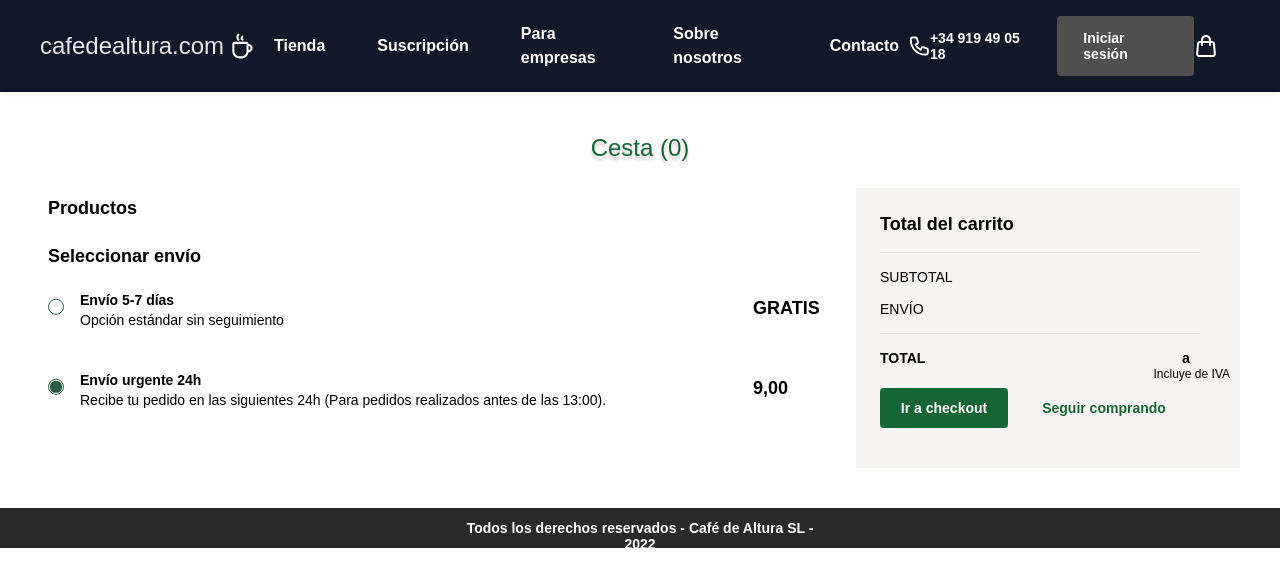
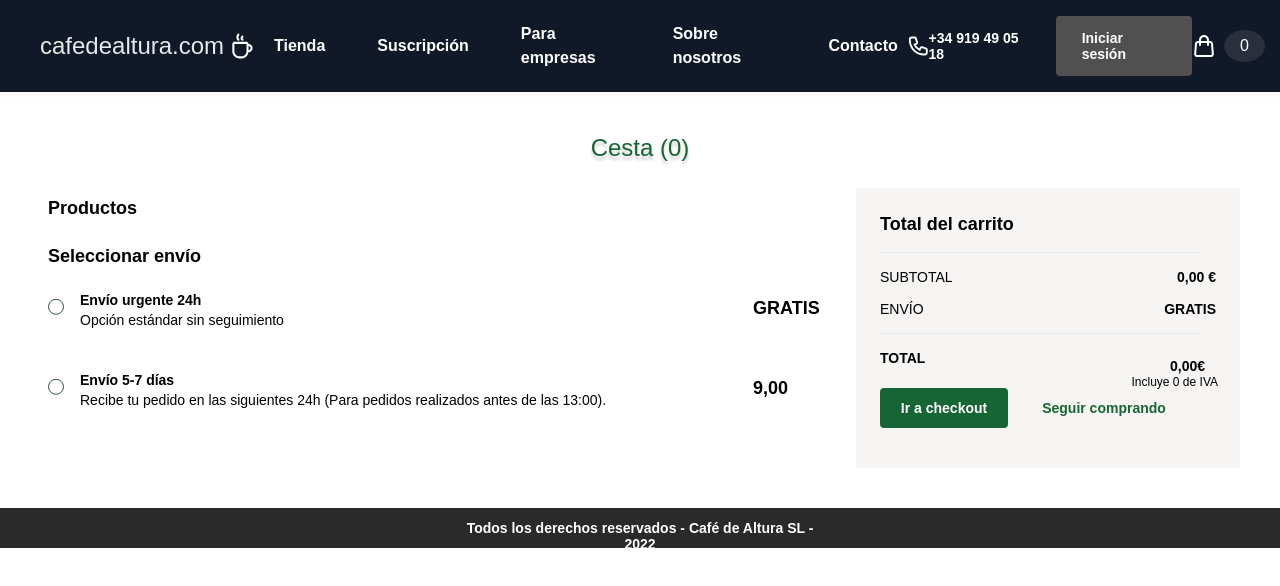
Before and after one commit to DaviBataglia20/cafeDeAlturaConReact, a React (Create React App) app in the folder cafe-de-altura-con-react/: page /Cesta in a window 1280 px wide. Shown: the top 586 px of the page. Built offline with nearby package versions, Linux system fonts and the light colour scheme.

Commit message:
carrito terminado

```diff
--- a/cafe-de-altura-con-react/src/App.js
+++ b/cafe-de-altura-con-react/src/App.js
@@ -10,18 +10,21 @@ function App() {
 
   const [cart, setCart] = useState(JSON.parse(localStorage.getItem('cart')) || [])
 
-
+  const[counter,setCounter] = useState("ola")
 
   useEffect(() => {
-    console.log(cart)
     localStorage.setItem('cart', JSON.stringify(cart))
+    setCounter(prev => {
+      const len = cart.reduce((acc,e) => acc += e.quantity , 0)
+      return len
+  })
   },[cart])
 
 
   return (
     <div className="w-full  min-h-screen">
       <BrowserRouter>
-        <CartContext.Provider value={{cart, setCart}}>
+        <CartContext.Provider value={{cart, setCart,counter}}>
           <Routes>
             <Route path="/" element={<HomePage />} />
             <Route path="Shop" element={<Shop />} />
--- /dev/null
+++ b/cafe-de-altura-con-react/src/components/CircleCount/CircleCount.jsx
@@ -0,0 +1,6 @@
+export default function CircleCount({counter}){
+    return(
+        <div className="flex flex-col justify-center items-center p-4 gap-4 w-[1px} h-[10px] bg-[#F7F5F31A] rounded-[50%] text-white">{counter}</div>
+    )
+
+}
--- a/cafe-de-altura-con-react/src/components/CoffeCard/CoffeCard.jsx
+++ b/cafe-de-altura-con-react/src/components/CoffeCard/CoffeCard.jsx
@@ -9,9 +9,9 @@ const {setCart} =useContext(CartContext)
 
         setCart( prev => {
             const cart = [...prev]
-            const Index = cart.findIndex(e => e.brand === brand)
-            if(Index != -1){
-                cart[Index].quantity += 1
+            const i = cart.findIndex(e => e.brand === brand)
+            if(i != -1){
+                cart[i].quantity += 1
                 return cart
             }else{
                 cart.push({
--- a/cafe-de-altura-con-react/src/components/ContadorCesta/ContadorCesta.jsx
+++ b/cafe-de-altura-con-react/src/components/ContadorCesta/ContadorCesta.jsx
@@ -1,5 +1,11 @@
+import { useContext, } from "react"
+import { CartContext } from "../../App"
 export default function ContadorCesta(){
+    const {counter} =useContext(CartContext)
+
+
+
     return(
-        <h2 className="font-medium text-2xl text-green-800 text-shadow-texto-sombra">Cesta (0)</h2>
+        <h2 className="font-medium text-2xl text-green-800 text-shadow-texto-sombra">Cesta ({counter})</h2>
     )
 }
--- a/cafe-de-altura-con-react/src/components/Envio/Envio.jsx
+++ b/cafe-de-altura-con-react/src/components/Envio/Envio.jsx
@@ -1,8 +1,13 @@
-export default function Envio({titulo,texto,total}){
+import { useState } from "react"
+export default function Envio({titulo,texto,total,setEnvio,envio,}){
+
+    const cambio = (e) =>{
+        setEnvio(prev => total )
+    }
 
     return(
         <div className="box-content flex flex-row items-center p-0 h-8 gap-[16px] w-[776px]">
-            <input className="inputEnvio"  checked  type="radio"  name="tipoDeEnvio" id={titulo} value = ""/>
+            <input onClick={cambio} className="inputEnvio"  type="radio"  name="tipoDeEnvio" id={titulo} value = {total}/>
             <div className="flex flex-col items-start p-0 h-8 gap-[4px] w-[657px]">
                 <h2 className="not-italic font-semibold text-sm leading-4 text-black">{titulo}
 </h2>
--- a/cafe-de-altura-con-react/src/components/Section/Cestap.jsx
+++ b/cafe-de-altura-con-react/src/components/Section/Cestap.jsx
@@ -2,27 +2,34 @@ import CestaProducto from "../CestaProducto/CestaProducto"
 import Envio from "../Envio/Envio"
 import TotalCarrito from "../TotalCarrito/TotalCarrito"
 import ContadorCesta from "../ContadorCesta/ContadorCesta"
-import { useContext } from "react"
+import { useContext, useState,useEffect } from "react"
 import { CartContext } from "../../App"
 export default function Cestap (){
+    const [envio,setEnvio] = useState("GRATIS");
+    useEffect(() => {
+        console.log(envio)
+      },[envio])
+
+
     const {cart} =useContext(CartContext)
+
     return(
         <div className="flex flex-col items-center p-10 w-full gap-[24px] ">
-            <ContadorCesta/>
+            <ContadorCesta cart={cart}/>
             <div className="flex flex-row justify-center items-start p-0 w-full gap-[24px]">
                 <div className="flex flex-col items-start p-2 h-auto gap-[24px]">
                     <h3 className="not-italic font-semibold text-lg leading-6">Productos</h3>
                     {cart.map((product, i) => {
                         return (
-                            <CestaProducto _id={product._id}  brand={product.brand} img_url={product.img_url} price={product.price} key={i}/>
+                            <CestaProducto _id={product._id}  brand={product.brand} img_url={product.img_url} price={product.price} quantity={product.quantity} key={i}/>
                         )
                     })}
                     <h3 className="not-italic font-semibold text-lg leading-6">Seleccionar envío</h3>
-                    <Envio titulo={"Envío 5-7 días"} texto={"Opción estándar sin seguimiento"} total={"GRATIS"}/>
+                    <Envio envio={envio} setEnvio={setEnvio} titulo={"Envío urgente 24h"} texto={"Opción estándar sin seguimiento"} total ={"GRATIS"}/>
                     <div></div>
-                    <Envio titulo={"Envío urgente 24h"} texto={"Recibe tu pedido en las siguientes 24h (Para pedidos realizados antes de las 13:00)."} total={"9,00"}/>
+                    <Envio  envio={envio} setEnvio={setEnvio}  titulo={"Envío 5-7 días"}  texto={"Recibe tu pedido en las siguientes 24h (Para pedidos realizados antes de las 13:00)."} total={"9,00"} />
                 </div>
-            <TotalCarrito/>
+            <TotalCarrito cart = {cart} envio ={envio}/>
             </div>
         </div>
     )
--- a/cafe-de-altura-con-react/src/components/Section/Header.jsx
+++ b/cafe-de-altura-con-react/src/components/Section/Header.jsx
@@ -3,8 +3,11 @@ import NavLink from "../NavLink/Navlink"
 import IconoTelefono from "../IconoTelefono/IconoTelefono"
 import Button from "../Button/Button"
 import IconoCesta from "../IconoCesta/IconoCesta"
-
+import { useContext, } from "react"
+import { CartContext } from "../../App"
+import CircleCount from "../CircleCount/CircleCount"
 export default function Header(){
+    const {counter} =useContext(CartContext)
     return(
     <div className="w-full bg-gray-900 flex flex-row justify-between items-center py-3 px-10 shadow-header">
        <LogoCafe/>
@@ -24,6 +27,7 @@ export default function Header(){
         </div>
         <div className="flex flex-row items-center p-0 w-12 h-6 cursor-pointer gap-2">
             <IconoCesta/>
+            <CircleCount counter={counter}/>
         </div>
     </div>
     )
--- a/cafe-de-altura-con-react/src/components/SumarRestarProducto/SumarRestarProducto.jsx
+++ b/cafe-de-altura-con-react/src/components/SumarRestarProducto/SumarRestarProducto.jsx
@@ -1,12 +1,37 @@
-export default function SumarRestarProducto(){
+import { useContext, useState } from "react"
+import { CartContext } from "../../App"
+export default function SumarRestarProducto({quantity,_id}){
+
+    const {cart,setCart} =useContext(CartContext)
+
+
+    const sum = () =>{
+        setCart(prev =>{
+            const i = prev.findIndex(e => e._id === _id)
+            prev[i].quantity += 1
+            return [...prev]
+        })
+    }
+    const res = () =>{
+        setCart(prev =>{
+            const i = prev.findIndex(e => e._id === _id)
+            if(prev[i].quantity > 1) {
+                prev[i].quantity -= 1
+            } else {
+                prev.splice(i, 1);
+            }
+            return [...prev]
+        })
+    }
+
     return(
         <>
-        <button className="bg-white cursor-pointer border-0"><svg width="14" height="3" viewBox="0 0 14 3" fill="none" xmlns="http://www.w3.org/2000/svg">
+        <button onClick={res} className="bg-white cursor-pointer border-0"><svg width="14" height="3" viewBox="0 0 14 3" fill="none" xmlns="http://www.w3.org/2000/svg">
 <path d="M13 1.83008H1" stroke="black" strokeWidth="2" strokeLinecap="round" strokeLinejoin="round"/>
 </svg>
 </button>
-        <div className="flex flex-col justify-center items-center p-2 w-6 h-6 gap-[8px] bg-[#2a5b451a] rounded-[50px]">a<p className="not-italic font-normal text-xs leading-4 text-[#2A5B45]"></p></div>
-        <button className="bg-white cursor-pointer border-0"><svg width="14" height="15" viewBox="0 0 14 15" fill="none" xmlns="http://www.w3.org/2000/svg">
+        <div className="flex flex-col justify-center items-center p-2 w-6 h-6 gap-[8px] bg-[#2a5b451a] rounded-[50px] pt-2"><p className="not-italic font-normal text-xs leading-4 text-[#2A5B45]">{quantity}</p></div>
+        <button onClick={sum} className="bg-white cursor-pointer border-0"><svg width="14" height="15" viewBox="0 0 14 15" fill="none" xmlns="http://www.w3.org/2000/svg">
 <path d="M7 1.83008V7.83008M7 7.83008V13.8301M7 7.83008H13M7 7.83008H1" stroke="black" strokeWidth="2" strokeLinecap="round" strokeLinejoin="round"/>
 </svg>
 </button>
--- a/cafe-de-altura-con-react/src/components/TotalCarrito/TotalCarrito.jsx
+++ b/cafe-de-altura-con-react/src/components/TotalCarrito/TotalCarrito.jsx
@@ -1,25 +1,41 @@
 import Button from "../Button/Button"
-export default function TotalCarrito(){
+import { useEffect,useState } from "react"
+export default function TotalCarrito({cart,envio}){
+
+    const [subtotal,setSubtotal] = useState()
+    const total = (envio === "GRATIS")?subtotal:(subtotal + 9)
+
+    useEffect(() => {
+
+        setSubtotal(prev => {
+            const totalPrice = 0
+            const sub = cart.reduce((acc,e) => acc += e.quantity * e.price , totalPrice)
+            return sub
+        })
+
+
+      },[cart])
+
     return(
         <div className="flex flex-col items-start p-6 bg-[#F7F5F3] gap-[16px] w-[384px] h-[280px]">
             <div className="flex flex-col items-start p-0 h-40 gap-[16px] w-[336px]">
                 <h3 className="not-italic font-semibold text-lg leading-6 text-black">Total del carrito</h3>
                 <hr className="bg-gray-300 flex justify-center w-80 h-[1px]"></hr>
-                <div className="flex flex-row justify-between items-start p-0 h-4">
+                <div className="flex flex-row justify-between items-start p-0 h-4 w-full">
                     <p className="not-italic font-normal text-sm leading-4">SUBTOTAL</p>
-                    <p className="not-italic font-semibold text-sm leading-4"></p>
+                    <p className="not-italic font-semibold text-sm leading-4">{subtotal},00 €</p>
                 </div>
 
-                <div className="flex flex-row justify-between items-start p-0 h-4">
+                <div className="flex flex-row justify-between items-start p-0 h-4 w-full">
                     <p className="not-italic font-normal text-sm leading-4">ENVÍO</p>
-                    <p className="not-italic font-semibold text-sm leading-4"></p>
+                    <p className="not-italic font-semibold text-sm leading-4">{(envio === "GRATIS"?"GRATIS":"9,00€")}</p>
                 </div>
                 <hr className="bg-gray-300 flex justify-center w-80 h-[1px]"></hr>
                 <div className="flex flex-row justify-between items-start p-0 h-10 w-[350px]">
                     <p className="not-italic font-semibold text-sm leading-4">TOTAL</p>
-                    <div className="flex flex-col items-end p-0 w-24 h-10">
-                        <p className="w-12 h-4 not-italic font-semibold text-sm leading-4">a</p>
-                        <p className="not-italic font-normal text-xs leading-4">Incluye<span></span> de IVA</p>
+                    <div className="flex flex-col items-end p-0 w-full h-10 pr-3 pt-2">
+                        <p className="w-12 h-4 not-italic font-semibold text-sm leading-4">{total},00€</p>
+                        <p className="not-italic font-normal text-xs leading-4">Incluye {(total/100)*4} de IVA</p>
                     </div>
                 </div>
             </div>
```
Also changed, not shown: cafe-de-altura-con-react/src/components/CestaProducto/CestaProducto.jsx (+5 -5 lines), cafe-de-altura-con-react/src/components/InputCircle/InputCircle.jsx (deleted).
